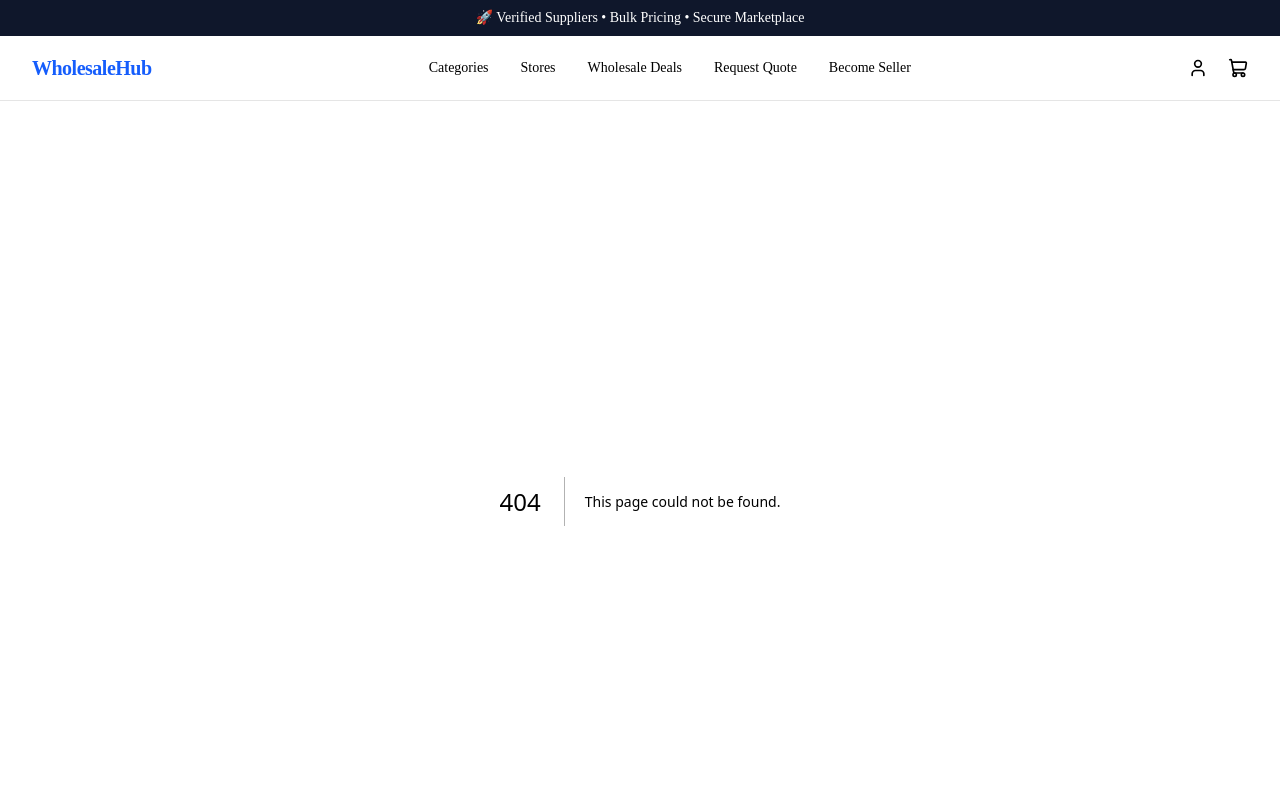
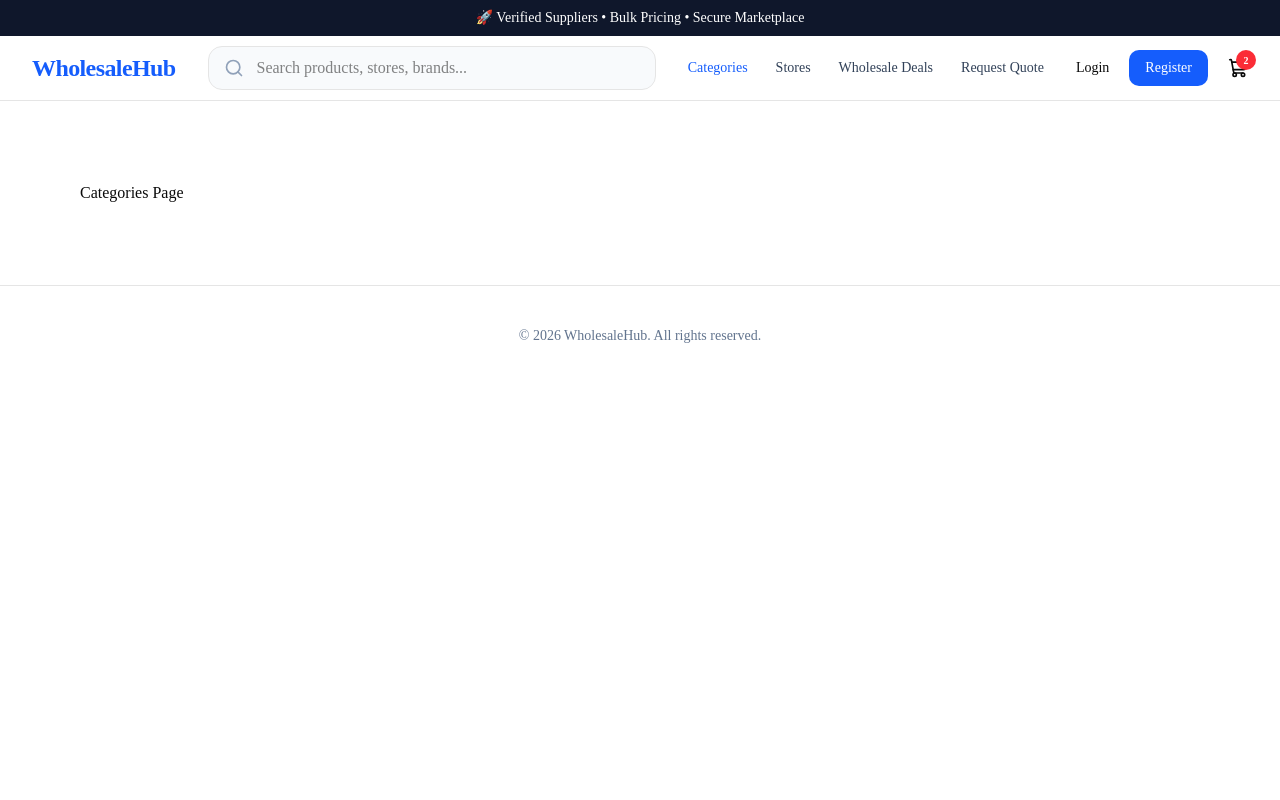
Before and after one commit to PritomAhsan/wholesale-marketplace, a Next.js app: page /categories in a window 1280 px wide. Before the commit this address had no page. Shown: the top 800 px of the page. Built offline with nearby package versions, Linux system fonts and the light colour scheme.

Commit message:
pages setup

```diff
--- /dev/null
+++ b/app/categories/page.tsx
@@ -0,0 +1,3 @@
+export default function Page() {
+    return <div className="p-20">Categories Page</div>;
+}
--- /dev/null
+++ b/app/deals/page.tsx
@@ -0,0 +1,3 @@
+export default function Page() {
+    return <div className="p-20">Deals Page</div>;
+}
--- /dev/null
+++ b/app/login/page.tsx
@@ -0,0 +1,3 @@
+export default function Page() {
+    return <div className="p-20">Login Page</div>;
+}
--- /dev/null
+++ b/app/register/page.tsx
@@ -0,0 +1,3 @@
+export default function Page() {
+    return <div className="p-20">Registration Page</div>;
+}
--- /dev/null
+++ b/app/rfq/page.tsx
@@ -0,0 +1,3 @@
+export default function Page() {
+    return <div className="p-20">Rfq Page</div>;
+}
--- /dev/null
+++ b/app/stores/page.tsx
@@ -0,0 +1,3 @@
+export default function Page() {
+    return <div className="p-20">Stores Page</div>;
+}
--- /dev/null
+++ b/components/layout/MobileMenu.tsx
@@ -0,0 +1,72 @@
+"use client";
+
+import Link from "next/link";
+import { X } from "lucide-react";
+
+import { NAVIGATION } from "@/constants/navigation";
+
+interface Props {
+  open: boolean;
+  onClose: () => void;
+}
+
+export default function MobileMenu({
+  open,
+  onClose,
+}: Props) {
+  if (!open) return null;
+
+  return (
+    <div className="fixed inset-0 z-[100] bg-black/40 lg:hidden">
+
+      <div className="ml-auto h-full w-80 bg-white">
+
+        <div className="flex items-center justify-between border-b p-5">
+
+          <h2 className="text-lg font-semibold">
+            Menu
+          </h2>
+
+          <button onClick={onClose}>
+            <X />
+          </button>
+
+        </div>
+
+        <div className="space-y-1 p-5">
+
+          {NAVIGATION.map((item) => (
+            <Link
+              key={item.href}
+              href={item.href}
+              onClick={onClose}
+              className="block rounded-lg p-3 hover:bg-slate-100"
+            >
+              {item.title}
+            </Link>
+          ))}
+
+        </div>
+
+        <div className="border-t p-5 space-y-3">
+
+          <Link
+            href="/login"
+            className="block rounded-lg border p-3 text-center"
+          >
+            Login
+          </Link>
+
+          <Link
+            href="/register"
+            className="block rounded-lg bg-blue-600 p-3 text-center text-white"
+          >
+            Register
+          </Link>
+
+        </div>
+
+      </div>
+    </div>
+  );
+}
--- a/components/layout/Navbar.tsx
+++ b/components/layout/Navbar.tsx
@@ -1,38 +1,99 @@
 "use client";
 
+import { useState } from "react";
 import Link from "next/link";
-import { ShoppingCart, User } from "lucide-react";
+import { usePathname } from "next/navigation";
+import {
+  Menu,
+  ShoppingCart,
+  User,
+  Search,
+  X,
+} from "lucide-react";
+
 import Container from "./Container";
 import { NAVIGATION } from "@/constants/navigation";
+import { cn } from "@/lib/utils";
+import MobileMenu from "./MobileMenu";
 
 export default function Navbar() {
+  const pathname = usePathname();
+
+  const [open, setOpen] = useState(false);
+
   return (
-    <header className="sticky top-0 z-50 border-b bg-white">
-      <Container className="flex h-16 items-center justify-between">
+    <>
+      <header className="sticky top-0 z-50 border-b bg-white/95 backdrop-blur supports-[backdrop-filter]:bg-white/80">
+        <Container className="flex h-16 items-center gap-8">
+
           <Link
             href="/"
-          className="text-xl font-bold tracking-tight text-blue-600"
+            className="shrink-0 text-2xl font-bold tracking-tight text-blue-600"
           >
             WholesaleHub
           </Link>
 
-        <nav className="hidden items-center gap-8 lg:flex">
+          <div className="hidden flex-1 lg:flex">
+            <div className="relative w-full max-w-xl">
+              <Search className="absolute left-4 top-1/2 h-5 w-5 -translate-y-1/2 text-slate-400" />
+
+              <input
+                placeholder="Search products, stores, brands..."
+                className="h-11 w-full rounded-xl border bg-slate-50 pl-12 pr-4 outline-none transition focus:border-blue-500"
+              />
+            </div>
+          </div>
+
+          <nav className="hidden items-center gap-7 lg:flex">
             {NAVIGATION.map((item) => (
               <Link
                 key={item.href}
                 href={item.href}
-              className="text-sm font-medium transition hover:text-blue-600"
+                className={cn(
+                  "text-sm font-medium transition-colors",
+                  pathname === item.href
+                    ? "text-blue-600"
+                    : "text-slate-700 hover:text-blue-600"
+                )}
               >
                 {item.title}
               </Link>
             ))}
           </nav>
 
-        <div className="flex items-center gap-5">
-          <User className="h-5 w-5 cursor-pointer" />
-          <ShoppingCart className="h-5 w-5 cursor-pointer" />
+          <div className="ml-auto flex items-center gap-5">
+
+            <Link
+              href="/login"
+              className="hidden text-sm font-medium lg:block"
+            >
+              Login
+            </Link>
+
+            <Link
+              href="/register"
+              className="hidden rounded-lg bg-blue-600 px-4 py-2 text-sm font-medium text-white lg:block"
+            >
+              Register
+            </Link>
+
+            <button className="relative">
+              <ShoppingCart className="h-5 w-5" />
+
+              <span className="absolute -right-2 -top-2 flex h-5 w-5 items-center justify-center rounded-full bg-red-500 text-[10px] font-bold text-white">
+                2
+              </span>
+            </button>
+
+            <button className="lg:hidden" onClick={() => setOpen(true)}>
+              <Menu className="h-6 w-6" />
+            </button>
+
           </div>
         </Container>
       </header>
+
+      <MobileMenu open={open} onClose={() => setOpen(false)} />
+    </>
   );
 }
--- a/constants/navigation.ts
+++ b/constants/navigation.ts
@@ -17,8 +17,4 @@
     title: "Request Quote",
     href: ROUTES.RFQ,
   },
-  {
-    title: "Become Seller",
-    href: ROUTES.SELLER,
-  },
 ];
--- a/package.json
+++ b/package.json
@@ -12,6 +12,7 @@
     "@base-ui/react": "^1.6.0",
     "@hugeicons/core-free-icons": "^4.2.2",
     "@hugeicons/react": "^1.1.9",
+    "@radix-ui/react-dialog": "^1.1.18",
     "class-variance-authority": "^0.7.1",
     "clsx": "^2.1.1",
     "framer-motion": "^12.42.2",
```
Also changed, not shown: 1 other file (tests, documents, lock files or other folders). Lines whose indentation alone changed are shown as unchanged.
